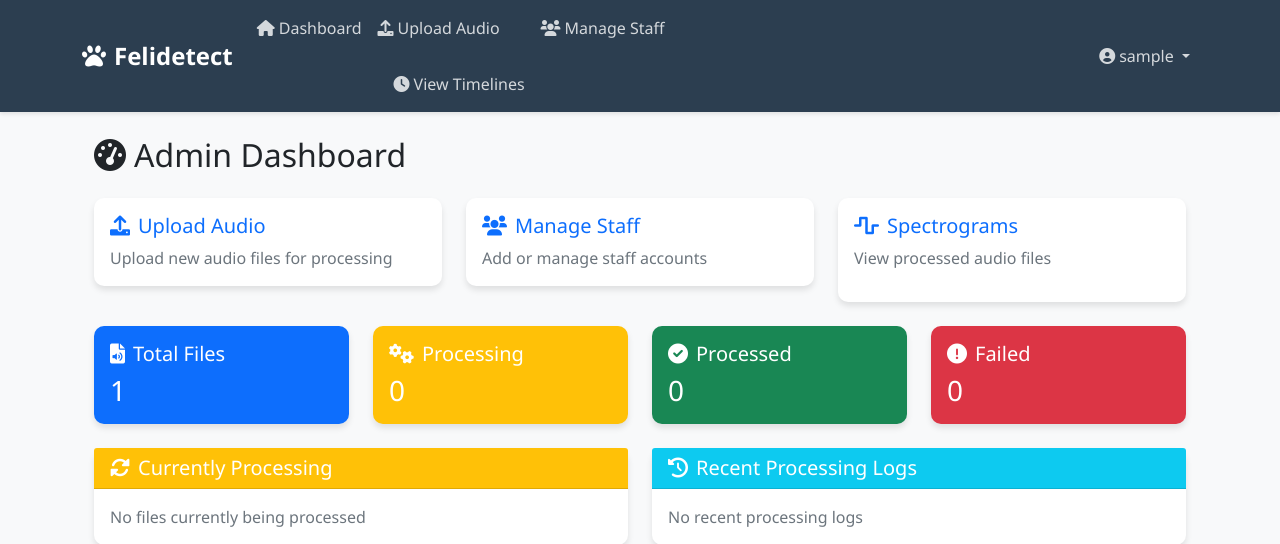
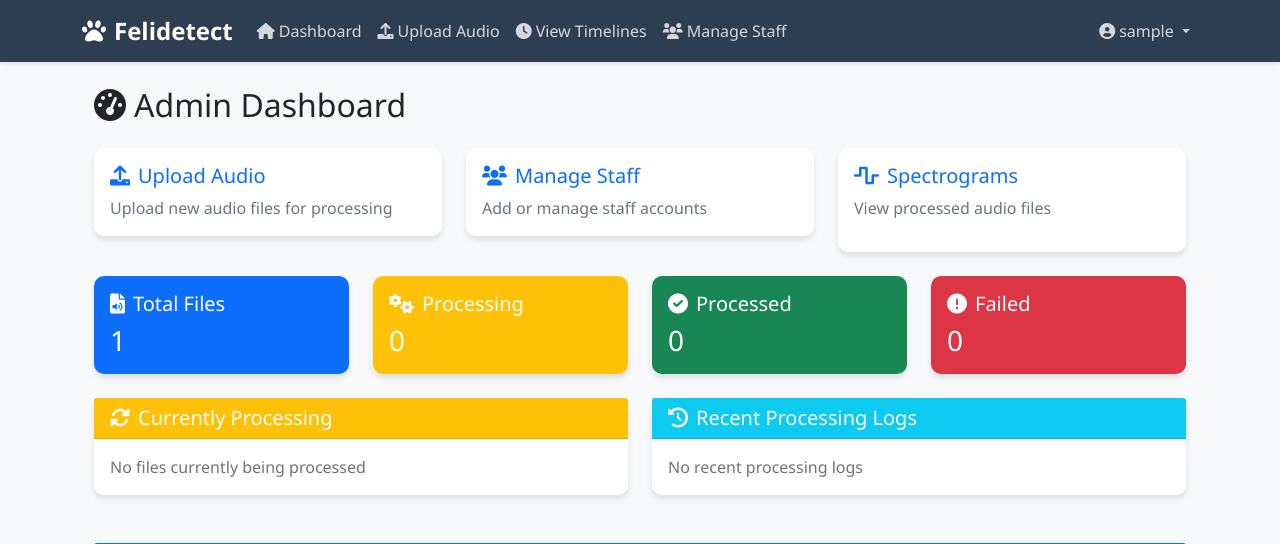
Before and after one commit to habibulhuq/Felidetect, a Django app: page /vocalization_management_app/admin_home/ in a window 1280 px wide. Shown: the top 544 px of the page. Run offline with Django 3.2, Linux system fonts and the light colour scheme; a user stored in the database is signed in; tables that the repository leaves empty hold one stand-in row (values such as "Sample post"); data that the repository does not hold is empty.

Commit message:
just fixed the nav bar organization

```diff
--- a/vocalization_management_system/vocalization_management_app/templates/base.html
+++ b/vocalization_management_system/vocalization_management_app/templates/base.html
@@ -142,19 +142,14 @@
                     <li class="nav-item">
                         <a class="nav-link" href="{% url 'upload_audio' %}">
                             <i class="fas fa-upload me-1"></i>Upload Audio
+                        </a>
 
-                    <!-- ... existing code ... -->
-                    <ul class="navbar-nav me-auto">
-                      <!-- ... existing code ... -->
                     <li class="nav-item">
                         <a class="nav-link" href="{% url 'view_timelines' %}">
                             <i class="fas fa-clock me-1"></i>View Timelines
                         </a>
                     </li>
-                    </ul>
-                    <!-- ... existing code ... -->    </a>
 
-                    </li>
                     <li class="nav-item">
                         <a class="nav-link" href="{% url 'manage_staff' %}">
                             <i class="fas fa-users me-1"></i>Manage Staff
```
